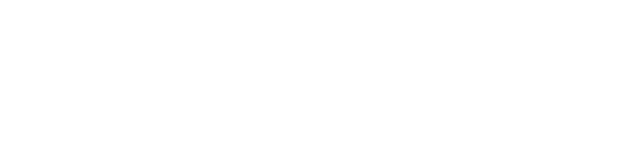
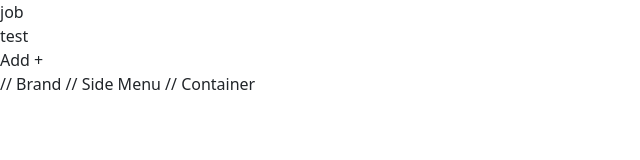
Before and after one commit to Vexli/odinToDo, a website built with webpack: page index.html in a window 1280 px wide. Shown: the whole page, without its empty margins (0-640 px from the left). Built offline with nearby package versions, Linux system fonts and the light colour scheme.

Commit message:
add create ToDo functions

```diff
--- a/index.html
+++ b/index.html
@@ -7,6 +7,15 @@
     <title>ToDo</title>
   </head>
   <body>
+    <div id="test">
+
+    </div>
+    <div id="addTodo">
+      Add +
+    </div>
+    // Brand
+    // Side Menu
+    // Container
     <script src="./dist/main.js"></script>
   </body>
 </html>
--- /dev/null
+++ b/src/alterToDo.js
@@ -0,0 +1,16 @@
+/* Import */
+import { createCount } from './constructor.js';
+
+/* VARIABLE Define */
+let cntId = createCount();
+
+// Add DOM id
+export function addId(name,type){
+  let domId = `${type}-${createCount()}`
+  name.setAttribute("id",domId);
+}
+
+// Add VAR Attribute
+export function setAttribute(todo,attribute,value){
+  todo[attribute] = value;
+}
--- /dev/null
+++ b/src/constructor.js
@@ -0,0 +1,6 @@
+// Count
+let count = 0;
+
+export const createCount = () => {
+  return count++;
+}
--- /dev/null
+++ b/src/createToDo.js
@@ -0,0 +1,24 @@
+/* Import */
+import { addId } from './alterToDo.js';
+
+/* VARIABLE Define */
+const idContainer = "test"
+
+// ToDo DOM
+export function todoDom(parent,variable){
+  let eleParent = document.getElementById(parent);
+  let ele = document.createElement("div");
+  ele.textContent = variable.titel;
+  ele.classList.add("todo");
+
+  eleParent.appendChild(ele);
+  addId(ele,"todo");
+  return ele;
+}
+
+// ToDo VAR
+export function todoVar(titel) {
+  return {
+    titel: titel,
+  };
+}
--- a/src/index.js
+++ b/src/index.js
@@ -1,7 +1,25 @@
 /* IMPORT */
+import { todoDom, todoVar } from './createToDo.js';
+import { setAttribute } from './alterToDo.js';
 
 /* VARIABLE Define */
 
 /* FUNCTION Define */
 
 /* FUNCTION Call */
+let testVar = todoVar("job");
+console.log(testVar);
+let testVar2 = todoVar("test");
+setAttribute(testVar,"priority",2)
+console.log(testVar);
+console.log(testVar2);
+todoDom("test",testVar);
+todoDom("test",testVar2);
+
+/* Listener */
+document.addEventListener("click", (e) => {
+  if (e.target.id == "addTodo"){
+    console.log("success");
+    // Create To Do Pop up
+  }
+});
--- /dev/null
+++ b/webpack.config.js
@@ -0,0 +1,21 @@
+const path = require('path');
+
+module.exports = {
+  mode: 'production',
+  entry: {
+    index: './src/index.js'
+  },
+  output: {
+    filename: 'main.js',
+    path: path.resolve(__dirname, 'dist'),
+    clean: true,
+  },
+  module: {
+    rules: [
+      {
+        test: /\.css$/i,
+        use: ['style-loader', 'css-loader'],
+      },
+    ],
+  },
+};
```
Also changed, not shown: dist/main.js, 1 other file.
